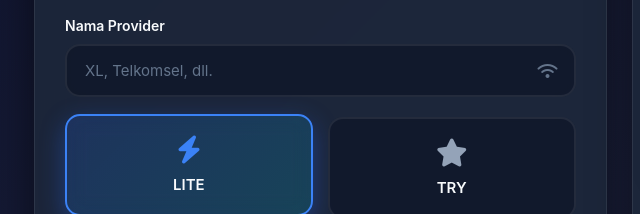
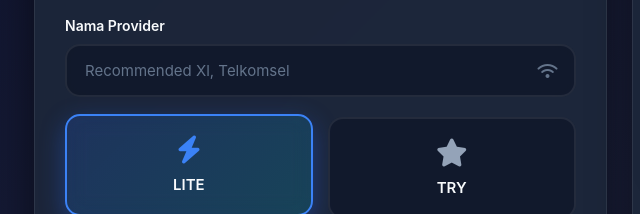
Before and after one commit to DHANNZHOST/iphone-generator, a plain HTML site: page index.html in a window 1280 px wide. Shown: the part 762-976 px from the top of the page, 21-661 px from the left. Drawn offline with Linux system fonts and the light colour scheme.

Commit message:
Update index.html

```diff
--- a/index.html
+++ b/index.html
@@ -1182,7 +1182,7 @@
                 <div class="input-group">
                     <label for="provider">Nama Provider</label>
                     <div class="input-wrapper">
-                        <input type="text" id="provider" placeholder="XL, Telkomsel, dll.">
+                        <input type="text" id="provider" placeholder="Recommended Xl, Telkomsel">
                         <i class="fas fa-wifi"></i>
                     </div>
                 </div>
```
